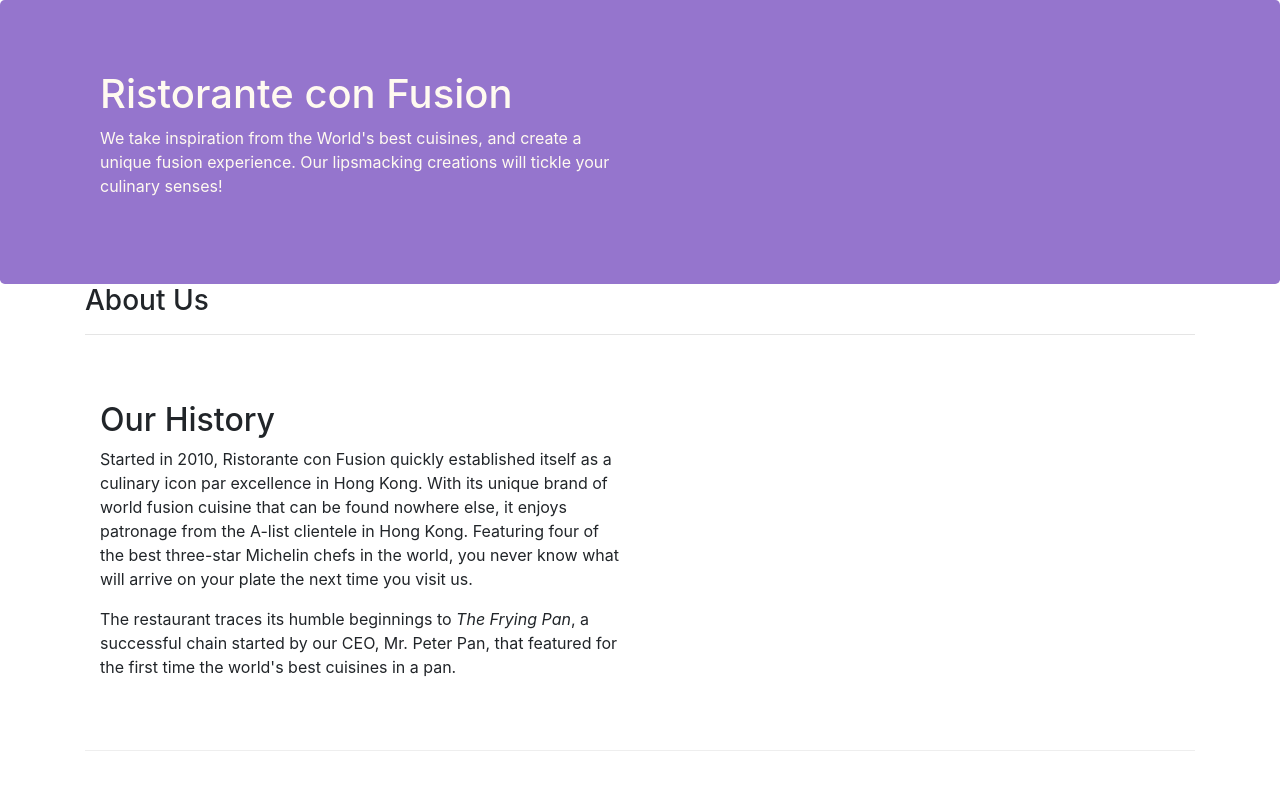
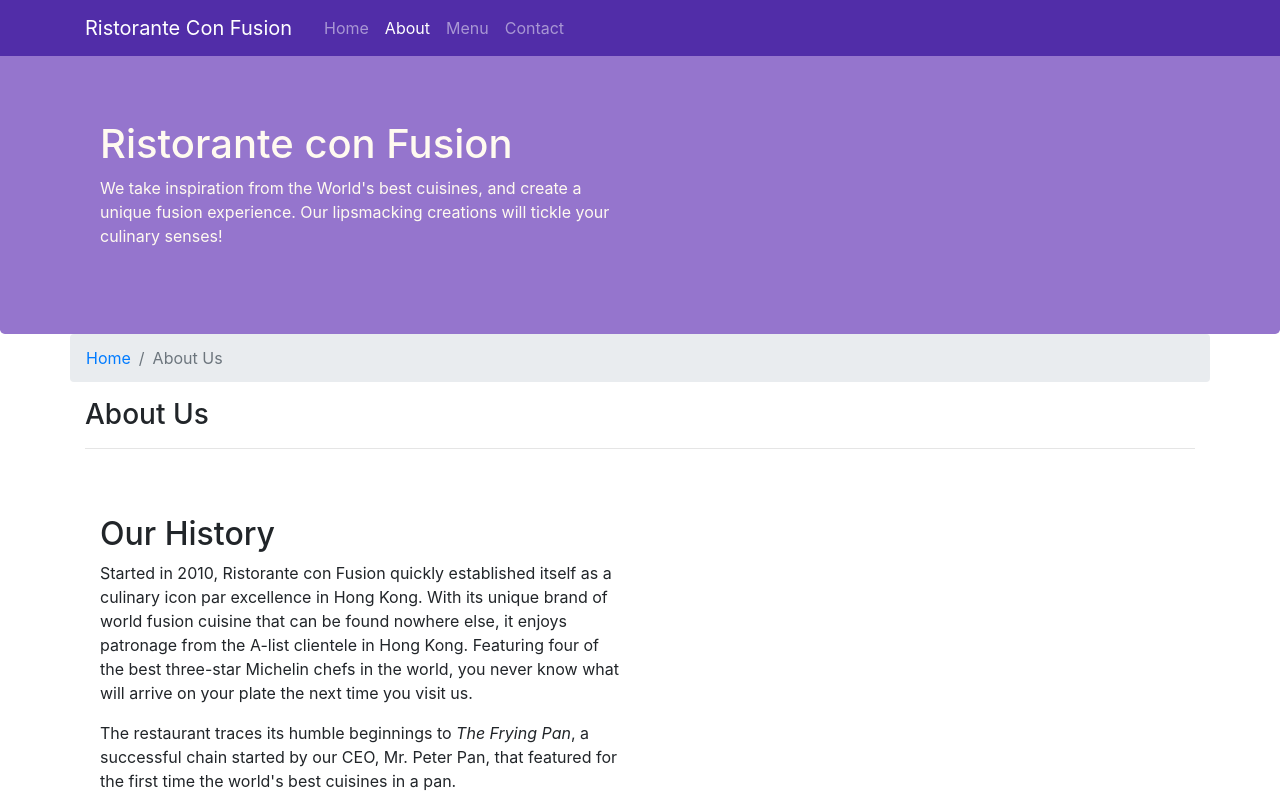
Before and after one commit to erickpr0/Bootstrap, a website: page aboutus.html in a window 1280 px wide. Shown: the top 798 px of the page. Drawn offline with nearby package versions, Linux system fonts and the light colour scheme.

Commit message:
Navbar and Breadcrumbs

```diff
--- a/aboutus.html
+++ b/aboutus.html
@@ -14,7 +14,22 @@
 </head>
 
 <body>
-
+    <nav class="navbar navbar-dark navbar-expand-sm fixed-top">
+        <div class="container">
+            <button class="navbar-toggler" type="button" data-toggle="collapse" data-target="#Navbar">
+                <span class="navbar-toggler-icon"></span>
+            </button>
+            <a class="navbar-brand mr-auto" href="./index.html">Ristorante Con Fusion</a>
+            <div class="collapse navbar-collapse" id="Navbar">
+                <ul class="navbar-nav pl-4">
+                    <li class="nav-item"><a class="nav-link" href="./index.html">Home</a></li>
+                    <li class="nav-item active"><a class="nav-link" href="./aboutus.html">About</a></li>
+                    <li class="nav-item"><a class="nav-link" href="#">Menu</a></li>
+                    <li class="nav-item"><a class="nav-link" href="#">Contact</a></li>
+                </ul>
+            </div>
+        </div>
+    </nav>
     <header class="jumbotron">
         <div class="container">
             <div class="row row-header">
@@ -29,8 +44,12 @@
     </header>
 
     <div class="container">
-        <div>
-            <div>
+        <div class="row">
+            <ol class="col-12 breadcrumb">
+                <li class="breadcrumb-item"><a href="./index.html">Home</a></li>
+                <li class="breadcrumb-item active">About Us</li>
+            </ol>
+            <div class="col-12">
                <h3>About Us</h3>
                <hr>
             </div>
@@ -69,7 +88,7 @@
                 <div class="col-4 offset-1 col-sm-2">
                     <h5>Links</h5>
                     <ul class="list-unstyled">
-                        <li><a href="#">Home</a></li>
+                        <li><a href="./index.html">Home</a></li>
                         <li><a href="#">About</a></li>
                         <li><a href="#">Menu</a></li>
                         <li><a href="#">Contact</a></li>
--- a/css/styles.css
+++ b/css/styles.css
@@ -28,3 +28,12 @@
     margin: 0px;
     color: #0f0f0f;
 }
+
+body{
+    padding: 50px 0px 0px 0px;
+    z-index: 0;
+}
+
+.navbar-dark{
+    background-color: #512da8;
+}
```
Also changed, not shown: index.html (+17 -2 lines).
